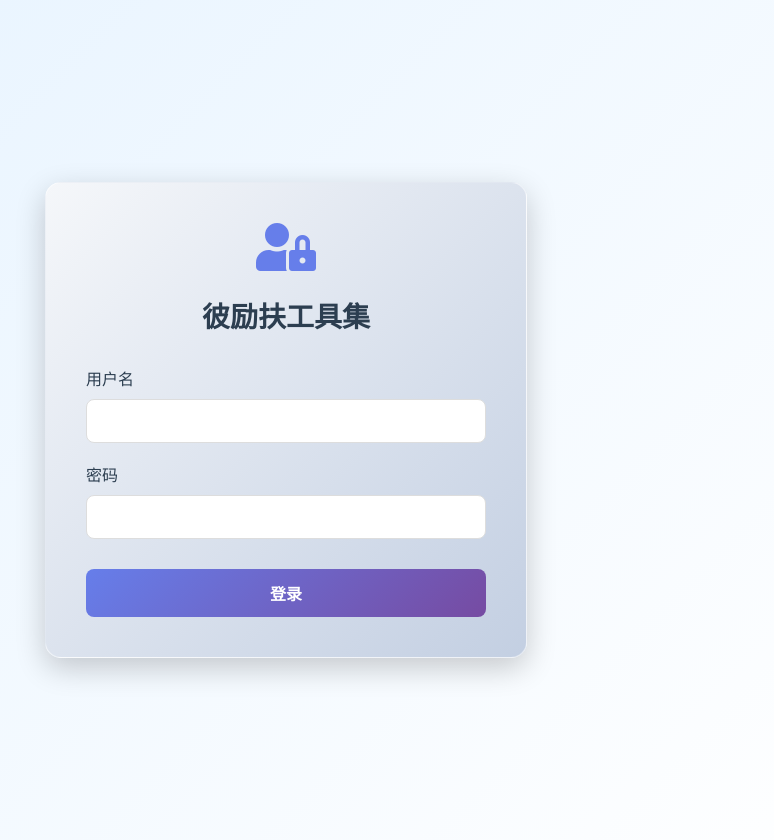
After one commit to passwii/believeboyToolset, a Flask app: page /login in a window 1280 px wide. The commit adds this page. Shown: the whole page, without its empty margins (354-1128 px from the left). Run offline with Flask 3, Linux system fonts and the light colour scheme.

Commit message:
Add login feature with authentication routes and templates
Co-authored-by: Qwen-Coder <qwen-coder@alibabacloud.com>

```diff
--- a/app.py
+++ b/app.py
@@ -1,8 +1,15 @@
 from flask import Flask
 from routes import init_app
-from config import APP_CONFIG
+from config import APP_CONFIG, SECRET_KEY
+from auth import auth_bp
 
 app = Flask(__name__, static_folder='./statics', template_folder='./templates')
+
+# 配置密钥用于会话
+app.secret_key = SECRET_KEY
+
+# 注册认证蓝图
+app.register_blueprint(auth_bp)
 
 # 初始化路由
 init_app(app)
--- /dev/null
+++ b/auth.py
@@ -0,0 +1,63 @@
+from flask import Blueprint, render_template, request, redirect, url_for, session, flash
+import hashlib
+import os
+
+# 创建认证蓝图
+auth_bp = Blueprint('auth', __name__)
+
+# 简单的用户存储（在实际应用中应该使用数据库）
+# 用户名: 密码哈希 (这里使用简单的用户名密码对作为示例)
+USERS = {
+    "admin": hashlib.sha256("admin123".encode()).hexdigest(),  # admin/admin123
+    "user": hashlib.sha256("user123".encode()).hexdigest()     # user/user123
+}
+
+def hash_password(password):
+    """对密码进行哈希处理"""
+    return hashlib.sha256(password.encode()).hexdigest()
+
+def verify_password(username, password):
+    """验证用户名和密码"""
+    if username in USERS:
+        return USERS[username] == hash_password(password)
+    return False
+
+def is_logged_in():
+    """检查用户是否已登录"""
+    return 'username' in session
+
+@auth_bp.route('/login', methods=['GET', 'POST'])
+def login():
+    """登录路由"""
+    if request.method == 'POST':
+        username = request.form['username']
+        password = request.form['password']
+
+        if verify_password(username, password):
+            session['username'] = username
+            # 登录成功后重定向到主页
+            next_page = request.args.get('next')
+            return redirect(next_page or url_for('main.home'))
+        else:
+            # 登录失败，显示错误信息
+            return render_template('login.html', error='用户名或密码错误')
+
+    # GET 请求显示登录页面
+    return render_template('login.html')
+
+@auth_bp.route('/logout')
+def logout():
+    """注销路由"""
+    session.pop('username', None)
+    return redirect(url_for('auth.login'))
+
+def login_required(f):
+    """装饰器：要求用户登录"""
+    from functools import wraps
+    @wraps(f)
+    def decorated_function(*args, **kwargs):
+        if not is_logged_in():
+            # 保存用户尝试访问的页面，登录后重定向
+            return redirect(url_for('auth.login', next=request.url))
+        return f(*args, **kwargs)
+    return decorated_function
--- a/config.py
+++ b/config.py
@@ -1,3 +1,5 @@
+import os
+
 # 应用配置
 APP_CONFIG = {
     'host': '0.0.0.0',
@@ -11,3 +13,6 @@ PATH_CONFIG = {
     'pdf_upload': 'pdf/upload',
     'project_data': 'project'
 }
+
+# 安全配置
+SECRET_KEY = os.environ.get('SECRET_KEY', 'your-secret-key-change-in-production')
--- a/routes/__init__.py
+++ b/routes/__init__.py
@@ -1,13 +1,15 @@
-from flask import Blueprint, render_template
+from flask import Blueprint, render_template, session, redirect, url_for
 
 from .toolset import toolset_bp
 from .dataset import dataset_bp
 from .help import help_bp
+from auth import login_required
 
 main = Blueprint('main', __name__)
 
 @main.route('/')
 @main.route('/index.html')
+@login_required
 def home():
     return render_template('index.html')
 
--- a/routes/dataset.py
+++ b/routes/dataset.py
@@ -2,22 +2,27 @@ from flask import Blueprint, render_template
 from apps.daily_report import daily_report_bp
 from apps.monthly_report import monthly_report_bp
 from apps.product_analysis import product_analysis_bp
+from auth import login_required
 
 dataset_bp = Blueprint('dataset', __name__)
 
 @dataset_bp.route('/daily-report')
+@login_required
 def daily_report():
     return render_template('dataset/daily_report.html')
 
 @dataset_bp.route('/monthly-report')
+@login_required
 def monthly_report():
     return render_template('dataset/monthly_report.html')
 
 @dataset_bp.route('/product-analysis')
+@login_required
 def product_analysis():
     return render_template('dataset/product_analysis.html')
 
 @dataset_bp.route('/project-analysis')
+@login_required
 def project_analysis():
     return render_template('dataset/project_analysis.html')
 
--- /dev/null
+++ b/templates/login.html
@@ -0,0 +1,145 @@
+<!DOCTYPE html>
+<html lang="zh">
+<head>
+    <meta charset="UTF-8">
+    <meta name="viewport" content="width=device-width, initial-scale=1.0">
+    <title>登录 - 彼励扶工具集</title>
+    <link rel="icon" href="{{ url_for('static', filename='images/logo-i.ico') }}" type="image/x-icon">
+    <link rel="stylesheet" href="https://cdnjs.cloudflare.com/ajax/libs/font-awesome/5.15.3/css/all.min.css">
+    <link rel="stylesheet" href="{{ url_for('static', filename='base.css') }}">
+    <link rel="stylesheet" href="{{ url_for('static', filename='mobile.css') }}">
+    <link rel="stylesheet" href="{{ url_for('static', filename='tools.css') }}">
+    <link rel="stylesheet" href="{{ url_for('static', filename='modern-tools.css') }}">
+    <style>
+        .login-container {
+            display: flex;
+            justify-content: center;
+            align-items: center;
+            min-height: 100vh;
+            padding: 20px;
+        }
+
+        .login-card {
+            background: linear-gradient(135deg, #f5f7fa 0%, #c3cfe2 100%);
+            border-radius: 16px;
+            padding: 40px;
+            width: 100%;
+            max-width: 400px;
+            box-shadow: 0 10px 30px rgba(0, 0, 0, 0.2);
+            text-align: center;
+            backdrop-filter: blur(10px);
+            border: 1px solid rgba(255, 255, 255, 0.5);
+        }
+
+        .login-card h2 {
+            margin-bottom: 30px;
+            color: #2c3e50;
+            font-size: 28px;
+        }
+
+        .form-group {
+            margin-bottom: 20px;
+            text-align: left;
+        }
+
+        .form-group label {
+            display: block;
+            margin-bottom: 8px;
+            color: #2c3e50;
+            font-weight: 500;
+        }
+
+        .form-group input {
+            width: 100%;
+            padding: 12px 15px;
+            border: 1px solid #ddd;
+            border-radius: 8px;
+            font-size: 16px;
+            box-sizing: border-box;
+            transition: border-color 0.3s;
+        }
+
+        .form-group input:focus {
+            outline: none;
+            border-color: #667eea;
+            box-shadow: 0 0 0 2px rgba(102, 126, 234, 0.2);
+        }
+
+        .btn-login {
+            width: 100%;
+            padding: 12px;
+            background: linear-gradient(135deg, #667eea 0%, #764ba2 100%);
+            color: white;
+            border: none;
+            border-radius: 8px;
+            font-size: 16px;
+            font-weight: 600;
+            cursor: pointer;
+            transition: transform 0.2s, box-shadow 0.2s;
+            margin-top: 10px;
+        }
+
+        .btn-login:hover {
+            transform: translateY(-2px);
+            box-shadow: 0 4px 12px rgba(0, 0, 0, 0.15);
+        }
+
+        .error-message {
+            color: #e74c3c;
+            margin-top: 15px;
+            font-size: 14px;
+        }
+
+        .login-logo {
+            margin-bottom: 20px;
+        }
+
+        .login-logo i {
+            font-size: 48px;
+            color: #667eea;
+        }
+    </style>
+</head>
+<body>
+    <div class="login-container">
+        <div class="login-card">
+            <div class="login-logo">
+                <i class="fas fa-user-lock"></i>
+            </div>
+            <h2>彼励扶工具集</h2>
+            <form id="loginForm" method="POST">
+                <div class="form-group">
+                    <label for="username">用户名</label>
+                    <input type="text" id="username" name="username" required>
+                </div>
+                <div class="form-group">
+                    <label for="password">密码</label>
+                    <input type="password" id="password" name="password" required>
+                </div>
+                <button type="submit" class="btn-login">登录</button>
+                {% if error %}
+                <div class="error-message">
+                    {{ error }}
+                </div>
+                {% endif %}
+            </form>
+        </div>
+    </div>
+
+    <script>
+        // 添加回车键提交表单功能
+        document.addEventListener('DOMContentLoaded', function() {
+            const form = document.getElementById('loginForm');
+            const inputs = form.querySelectorAll('input');
+
+            inputs.forEach(input => {
+                input.addEventListener('keypress', function(e) {
+                    if (e.key === 'Enter') {
+                        form.submit();
+                    }
+                });
+            });
+        });
+    </script>
+</body>
+</html>
```
Also changed, not shown: QWEN.md (+11 -0 lines), routes.py (+10 -0 lines), templates/index.html (+40 -0 lines), README.md.
